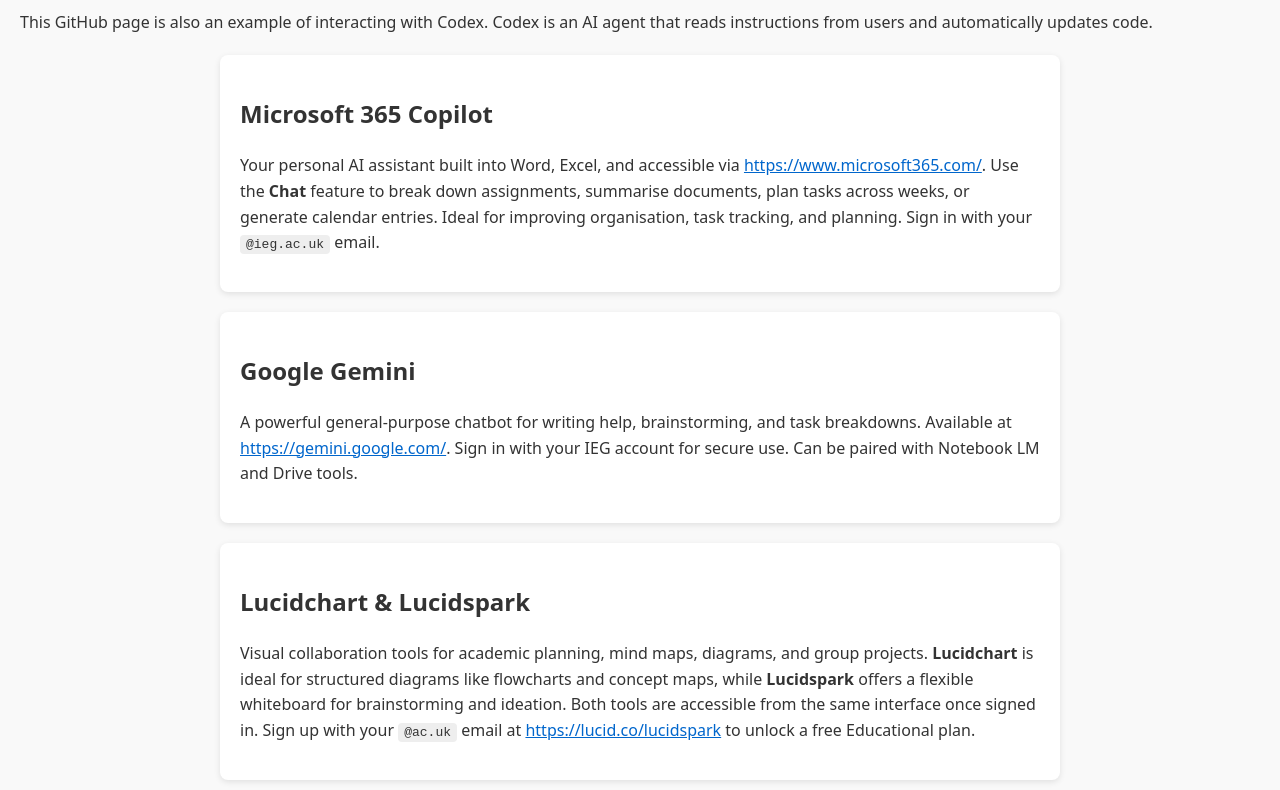
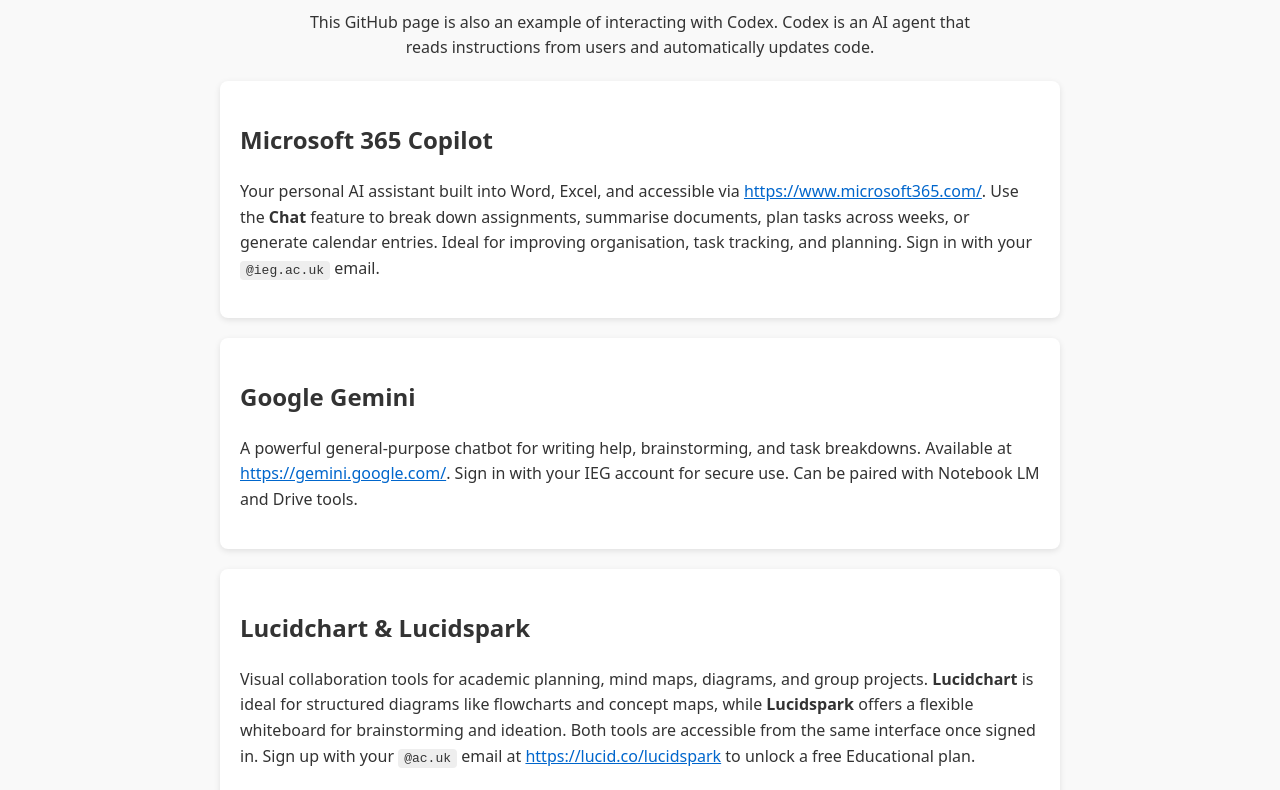
Before and after one commit to KarolynW/ai-tools-showcase, a plain HTML site: page index.html in a window 1280 px wide. Shown: the part 185-975 px from the top of the page. Drawn offline with Linux system fonts and the light colour scheme.

Commit message:
Center Codex info text

```diff
--- a/style.css
+++ b/style.css
@@ -20,6 +20,12 @@
 h1 {
   text-align: center;
   color: var(--heading-color);
+}
+
+.codex-info {
+  text-align: center;
+  margin: 0 auto 20px auto;
+  max-width: 700px;
 }
 
 .tool {
```
